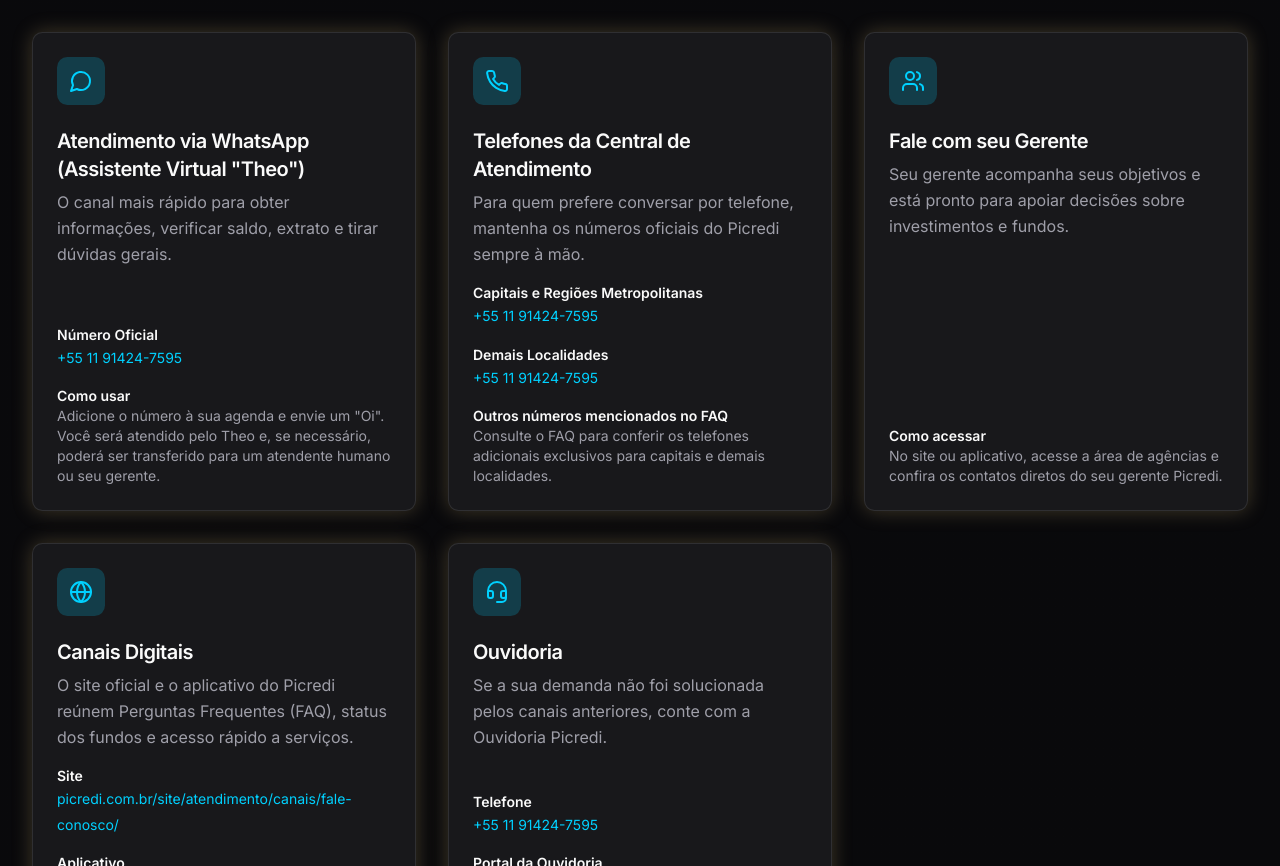
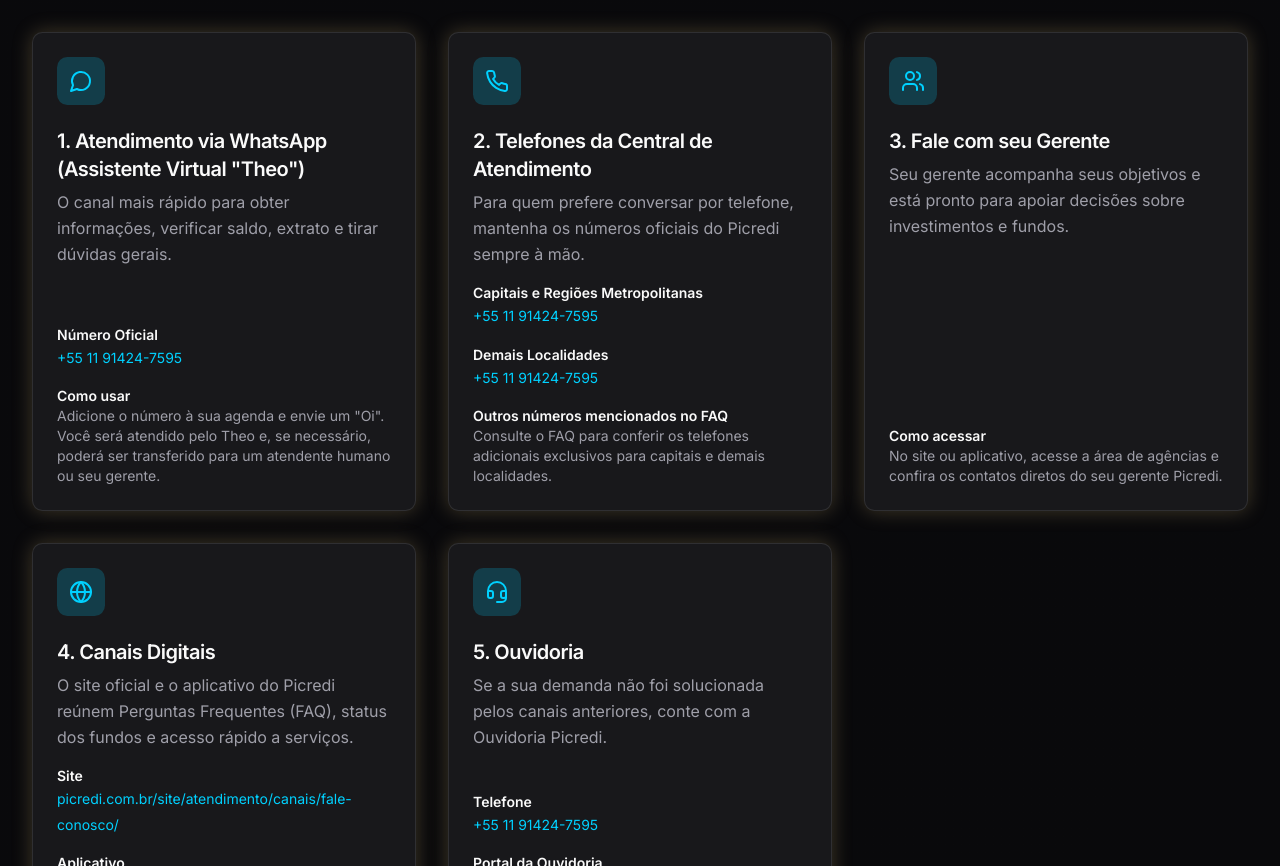
Before and after one commit to igormart21/picredi, a Next.js app: page /ajuda in a window 1280 px wide. Shown: the part 380-1246 px from the top of the page. Built offline with nearby package versions, Linux system fonts and the light colour scheme; a web font is replaced by a local one.

Commit message:
Numera canais na página de Ajuda

```diff
--- a/app/ajuda/page.tsx
+++ b/app/ajuda/page.tsx
@@ -32,7 +32,7 @@
 const supportChannels: SupportChannel[] = [
   {
     icon: 'whatsapp',
-    title: 'Atendimento via WhatsApp (Assistente Virtual "Theo")',
+    title: '1. Atendimento via WhatsApp (Assistente Virtual "Theo")',
     description:
       'O canal mais rápido para obter informações, verificar saldo, extrato e tirar dúvidas gerais.',
     items: [
@@ -46,7 +46,7 @@
   },
   {
     icon: 'phone',
-    title: 'Telefones da Central de Atendimento',
+    title: '2. Telefones da Central de Atendimento',
     description:
       'Para quem prefere conversar por telefone, mantenha os números oficiais do Picredi sempre à mão.',
     items: [
@@ -61,7 +61,7 @@
   },
   {
     icon: 'manager',
-    title: 'Fale com seu Gerente',
+    title: '3. Fale com seu Gerente',
     description:
       'Seu gerente acompanha seus objetivos e está pronto para apoiar decisões sobre investimentos e fundos.',
     items: [
@@ -74,7 +74,7 @@
   },
   {
     icon: 'digital',
-    title: 'Canais Digitais',
+    title: '4. Canais Digitais',
     description:
       'O site oficial e o aplicativo do Picredi reúnem Perguntas Frequentes (FAQ), status dos fundos e acesso rápido a serviços.',
     items: [
@@ -92,7 +92,7 @@
   },
   {
     icon: 'ouvidoria',
-    title: 'Ouvidoria',
+    title: '5. Ouvidoria',
     description:
       'Se a sua demanda não foi solucionada pelos canais anteriores, conte com a Ouvidoria Picredi.',
     items: [
```
